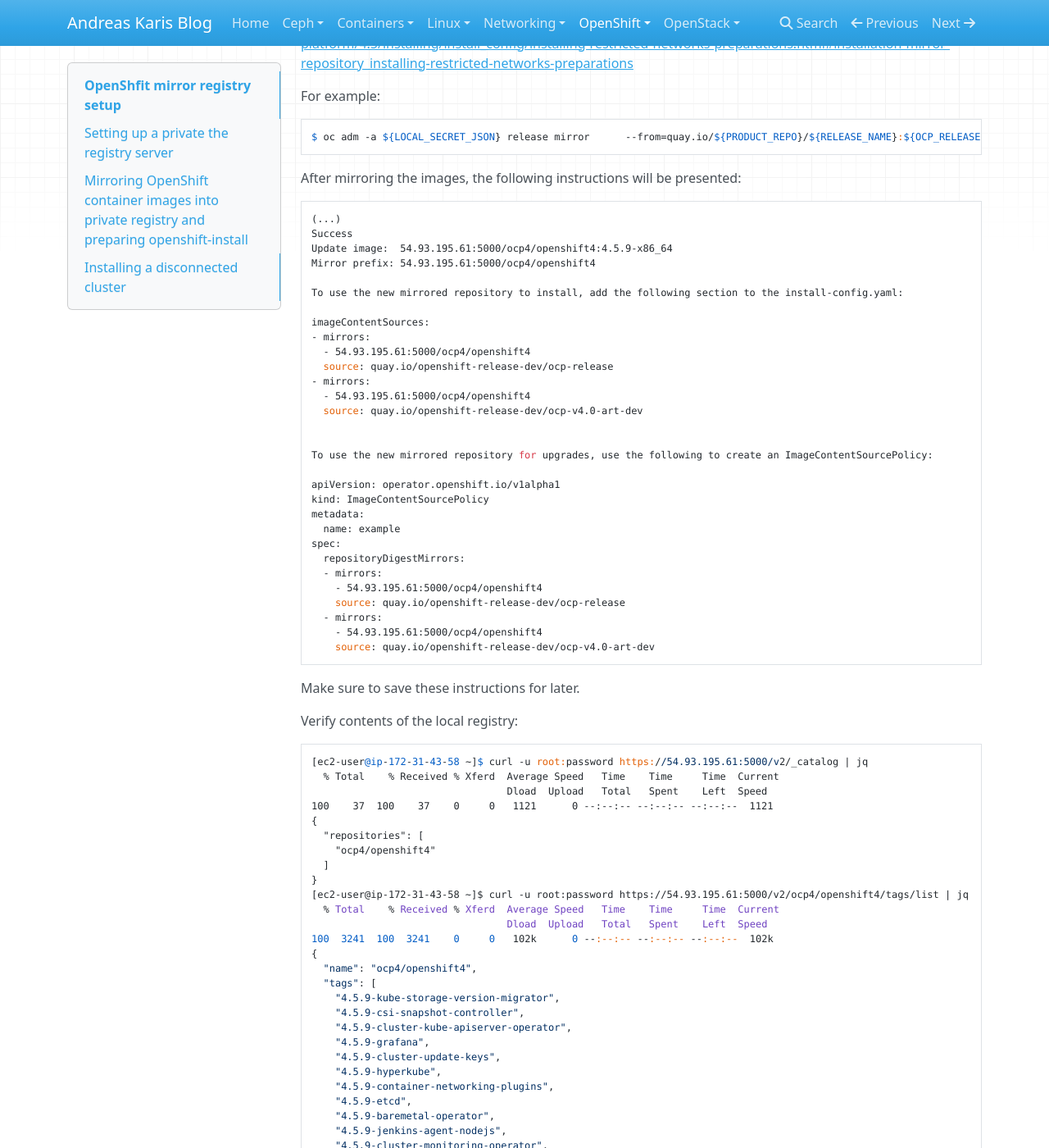
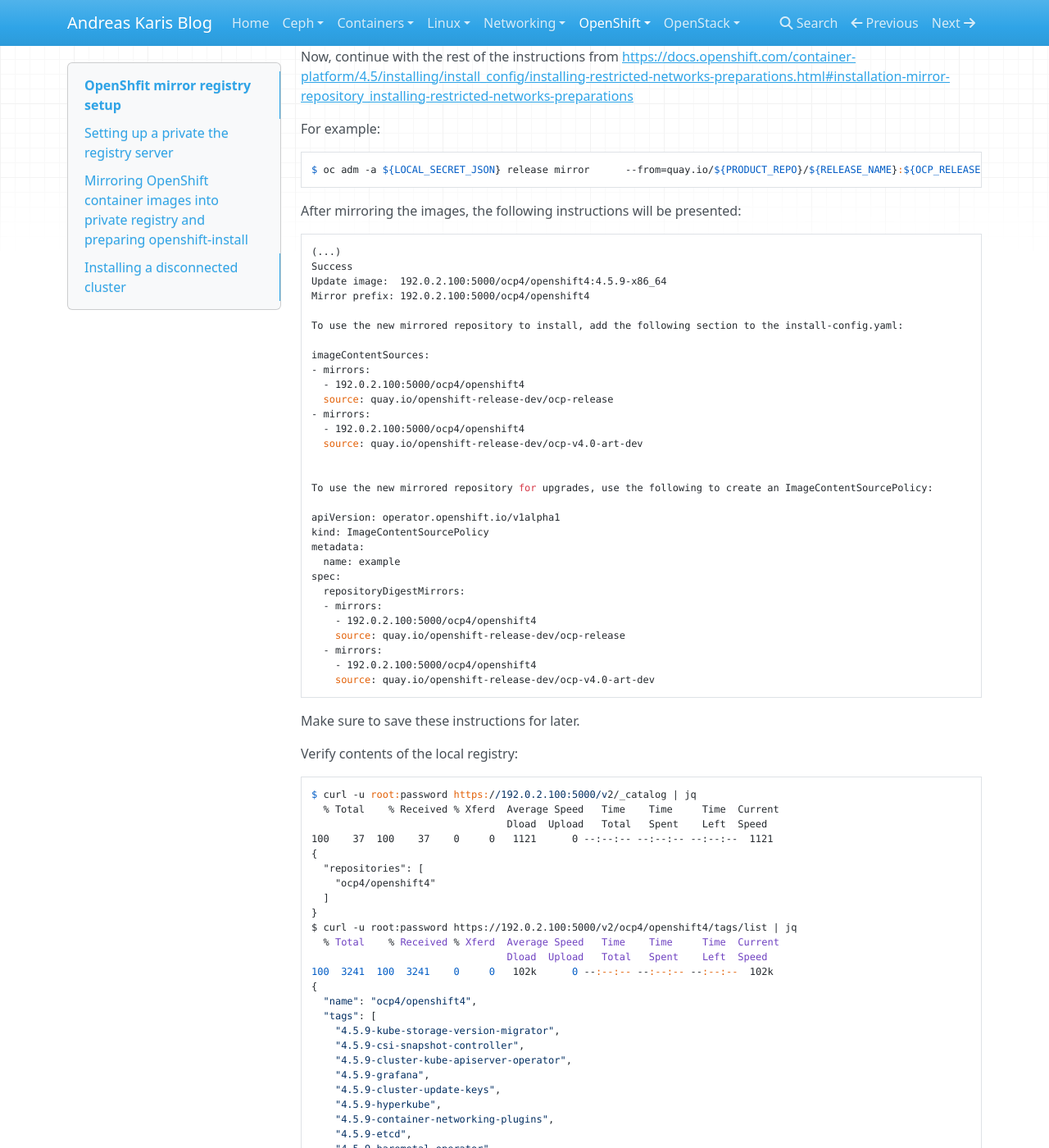
Before and after one commit to andreaskaris/blog, an MkDocs documentation site: the page built from docs/openshift/openshift_mirror_registry.md, in a window 1280 px wide and 1400 px high, scrolled down 5260 px. Shown: the whole window at 82% size. Built offline with MkDocs 1.6.1, drawn with Linux system fonts in a browser that asks for light colours; nearby versions of some CDN libraries; some of the changed text lies outside the part shown.

Commit message:
new commit

```diff
--- a/docs/openshift/openshift_mirror_registry.md
+++ b/docs/openshift/openshift_mirror_registry.md
@@ -5,6 +5,7 @@
 All steps below clarify and should give an easy walkthrough of the OpenShift restricted network installation guide.
 
 Follow the OpenShift documentation. The documentation isn't very detailed (at least at the moment), so I'm going through the documentation with an example deployment.
+
 * [https://docs.openshift.com/container-platform/4.5/installing/install_config/installing-restricted-networks-preparations.html](https://docs.openshift.com/container-platform/4.5/installing/install_config/installing-restricted-networks-preparations.html)
 
 ## Setting up a private the registry server
@@ -71,7 +72,7 @@
 ST="NRW"
 L="Dusseldorf"
 O="Acme Inc."
-CN="54.93.195.61"
+CN="192.0.2.100"
 emailAddress="akaris@example.com"
 
 [ v3_req ]
@@ -81,10 +82,10 @@
 subjectAltName = @alt_names
 
 [alt_names]
-DNS.1 = 54.93.195.61
-IP.1 = 54.93.195.61
-DNS.2 = 172.31.43.58
-IP.2 = 172.31.43.58
+DNS.1 = 192.0.2.100
+IP.1 = 192.0.2.100
+DNS.2 = 192.0.3.100
+IP.2 = 192.0.3.100
 EOF
 openssl genrsa -out domain.key 4096
 openssl req -new -key domain.key -nodes -out domain.csr -config config
@@ -93,14 +94,14 @@
 Verify the CSR:
 ~~~
 [root@mirror certificates]#  openssl req -in domain.csr -noout -text | grep -i dns
-                DNS:54.93.195.61, IP Address:54.93.195.61, DNS:172.31.43.58, IP Address:172.31.43.58
+                DNS:192.0.2.100, IP Address:192.0.2.100, DNS:192.0.3.100, IP Address:192.0.3.100
 ~~~
 
 Sign your certificate with the rootCA key and force the SAN entries:
 ~~~
 [root@mirror certificates]# openssl x509 -req -in domain.csr -CA ../rootCA.crt -CAkey ../rootCA.key -CAcreateserial -out domain.crt -days 3650 -sha256 -extensions v3_req -extfile config
 Signature ok
-subject=C = DE, ST = NRW, L = Dusseldorf, O = Acme Inc., CN = 54.93.195.61, emailAddress = akaris@example.com
+subject=C = DE, ST = NRW, L = Dusseldorf, O = Acme Inc., CN = 192.0.2.100, emailAddress = akaris@example.com
 Getting CA Private Key
 Enter pass phrase for ../rootCA.key:
 ~~~
@@ -111,7 +112,7 @@
 Then, trust the certificate and make sure that it passes verification and that it contains the SAN entries:
 ~~~
 [root@mirror certificates]# openssl x509 -in domain.crt -noout -text | grep IP
-                DNS:54.93.195.61, IP Address:54.93.195.61, DNS:172.31.43.58, IP Address:172.31.43.58
+                DNS:192.0.2.100, IP Address:192.0.2.100, DNS:192.0.3.100, IP Address:192.0.3.100
 [root@mirror certificates]# openssl verify -verbose domain.crt
 domain.crt: OK
 ~~~
@@ -155,16 +156,16 @@
 
 Then, verify:
 ~~~
-[root@mirror ~]# openssl s_client -connect 54.93.195.61:5000
+[root@mirror ~]# openssl s_client -connect 192.0.2.100:5000
 CONNECTED(00000003)
 Can't use SSL_get_servername
 depth=1 C = DE, ST = NRW, L = Acme.Inc, O = Default Company Ltd, OU = acme.root
 verify return:1
-depth=0 C = DE, ST = NRW, L = Dusseldorf, O = Acme Inc., CN = 54.93.195.61, emailAddress = akaris@example.com
+depth=0 C = DE, ST = NRW, L = Dusseldorf, O = Acme Inc., CN = 192.0.2.100, emailAddress = akaris@example.com
 verify return:1
 ---
 Certificate chain
- 0 s:C = DE, ST = NRW, L = Dusseldorf, O = Acme Inc., CN = 54.93.195.61, emailAddress = akaris@example.com
+ 0 s:C = DE, ST = NRW, L = Dusseldorf, O = Acme Inc., CN = 192.0.2.100, emailAddress = akaris@example.com
    i:C = DE, ST = NRW, L = Acme.Inc, O = Default Company Ltd, OU = acme.root
 ---
 (...)
@@ -174,7 +175,7 @@
 
 And make sure that curl does not report an issue:
 ~~~
-[root@mirror certificates]# curl -u root:password https://54.93.195.61:5000/v2/_catalog
+[root@mirror certificates]# curl -u root:password https://192.0.2.100:5000/v2/_catalog
 {"repositories":[]}
 ~~~
 
@@ -192,7 +193,7 @@
 At time of this writing, a bug makes this procedure a bit more clumsy: [https://bugzilla.redhat.com/show_bug.cgi?id=1866588](https://bugzilla.redhat.com/show_bug.cgi?id=1866588)
 
 ~~~
-$ oc registry login --to ./pull-secret.json --registry "54.93.195.61:5000" --auth-basic=root:password
+$ oc registry login --to ./pull-secret.json --registry "192.0.2.100:5000" --auth-basic=root:password
 error: Missing or incomplete configuration info.  Please point to an existing, complete config file:
 
 
@@ -208,13 +209,13 @@
 
 Or, more elegantly, create a pull secret with podman:
 ~~~
-$ podman login -u root -p password --authfile pull-secret-podman.json https://54.93.195.61:5000
+$ podman login -u root -p password --authfile pull-secret-podman.json https://192.0.2.100:5000
 WARNING! Using --password via the cli is insecure. Please consider using --password-stdin
 Login Succeeded!
 $ cat pull-secret-podman.json
 {
 	"auths": {
-		"54.93.195.61:5000": {
+		"192.0.2.100:5000": {
 			"auth": "cm9vdDpwYXNzd29yZA=="
 		}
 	}
@@ -240,7 +241,7 @@
 export OCP_RELEASE=4.5.9
 export PRODUCT_REPO=openshift-release-dev
 export LOCAL_REPOSITORY=ocp4/openshift4
-export LOCAL_REGISTRY=54.93.195.61:5000
+export LOCAL_REGISTRY=192.0.2.100:5000
 export ARCHITECTURE=x86_64
 export REMOVABLE_MEDIA_PATH=removable_media
 ~~~
@@ -262,17 +263,17 @@
 ~~~
 (...)
 Success
-Update image:  54.93.195.61:5000/ocp4/openshift4:4.5.9-x86_64
-Mirror prefix: 54.93.195.61:5000/ocp4/openshift4
+Update image:  192.0.2.100:5000/ocp4/openshift4:4.5.9-x86_64
+Mirror prefix: 192.0.2.100:5000/ocp4/openshift4
 
 To use the new mirrored repository to install, add the following section to the install-config.yaml:
 
 imageContentSources:
 - mirrors:
-  - 54.93.195.61:5000/ocp4/openshift4
+  - 192.0.2.100:5000/ocp4/openshift4
   source: quay.io/openshift-release-dev/ocp-release
 - mirrors:
-  - 54.93.195.61:5000/ocp4/openshift4
+  - 192.0.2.100:5000/ocp4/openshift4
   source: quay.io/openshift-release-dev/ocp-v4.0-art-dev
 
 
@@ -285,10 +286,10 @@
 spec:
   repositoryDigestMirrors:
   - mirrors:
-    - 54.93.195.61:5000/ocp4/openshift4
+    - 192.0.2.100:5000/ocp4/openshift4
     source: quay.io/openshift-release-dev/ocp-release
   - mirrors:
-    - 54.93.195.61:5000/ocp4/openshift4
+    - 192.0.2.100:5000/ocp4/openshift4
     source: quay.io/openshift-release-dev/ocp-v4.0-art-dev
 ~~~
 
@@ -296,7 +297,7 @@
 
 Verify contents of the local registry:
 ~~~
-[ec2-user@ip-172-31-43-58 ~]$ curl -u root:password https://54.93.195.61:5000/v2/_catalog | jq
+$ curl -u root:password https://192.0.2.100:5000/v2/_catalog | jq
   % Total    % Received % Xferd  Average Speed   Time    Time     Time  Current
                                  Dload  Upload   Total   Spent    Left  Speed
 100    37  100    37    0     0   1121      0 --:--:-- --:--:-- --:--:--  1121
@@ -305,7 +306,7 @@
     "ocp4/openshift4"
   ]
 }
-[ec2-user@ip-172-31-43-58 ~]$ curl -u root:password https://54.93.195.61:5000/v2/ocp4/openshift4/tags/list | jq
+$ curl -u root:password https://192.0.2.100:5000/v2/ocp4/openshift4/tags/list | jq
   % Total    % Received % Xferd  Average Speed   Time    Time     Time  Current
                                  Dload  Upload   Total   Spent    Left  Speed
 100  3241  100  3241    0     0   102k      0 --:--:-- --:--:-- --:--:--  102k
```
